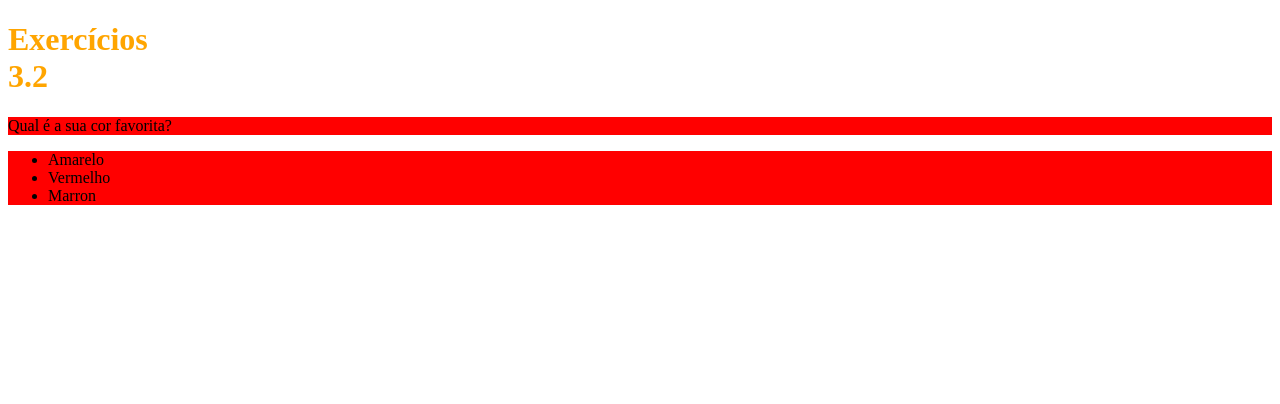
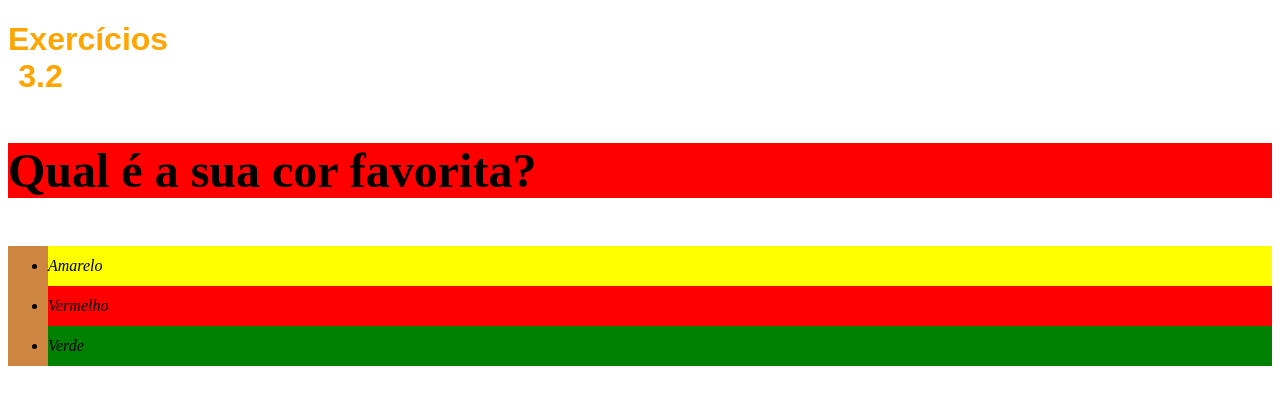
Before and after one commit to MuriloBatista/trybe-exercises, a plain HTML site: page bloco_3/dia_2/introducao.html in a window 1280 px wide. Drawn offline with Linux system fonts and the light colour scheme.

Commit message:
Modificaçoes e criaçao do arquivo style.css

```diff
--- a/bloco_3/dia_2/introducao.html
+++ b/bloco_3/dia_2/introducao.html
@@ -3,28 +3,15 @@
 <head>
     <meta charset="UTF-8">
     <title>HTML</title>
-    <style>
-        h1{
-            width: 65px;
-            color: orange;
-        }
-        ul {
-            background: peru;
-        }
-
-        .backcolor{
-            background: red;
-        }
-
-    </style>
+    <link rel="stylesheet" type="text/css" href=" style.css ">
 </head>
 <body>
     <h1>Exercícios 3.2</h1>
     <p class="backcolor">Qual é a sua cor favorita?</p>
-    <ul class="backcolor">
-        <li>Amarelo</li>
-        <li>Vermelho</li>
-        <li>Marron</li>
+    <ul>
+        <li class="backcoloryellow">Amarelo</li>
+        <li class="backcolorred">Vermelho</li>
+        <li class="backcolorgreen">Verde</li>
     </ul>
 
 </body>
--- /dev/null
+++ b/bloco_3/dia_2/style.css
@@ -0,0 +1,31 @@
+body{
+    font-size: 16px;
+}
+h1{
+    font-family: sans-serif;
+    width: 65px;
+    color: orange;
+    text-align: center;
+}
+ul {
+    background: peru;
+    font-style: italic;
+    line-height: 40px;
+}
+
+.backcolor{
+    background: red;
+}
+p {
+    font-weight: 600;
+    font-size: 3em;
+}
+.backcolorred{
+    background: red;
+}
+.backcoloryellow{
+    background: yellow;
+}
+.backcolorgreen{
+    background: green;
+}
```
